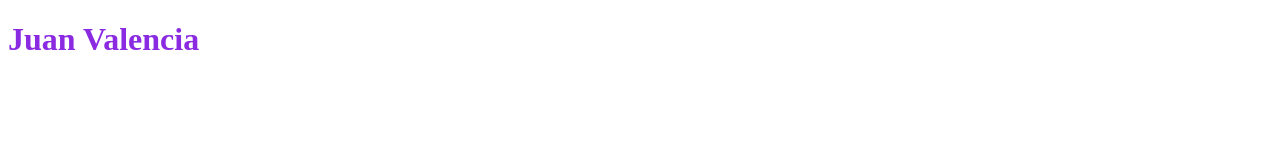
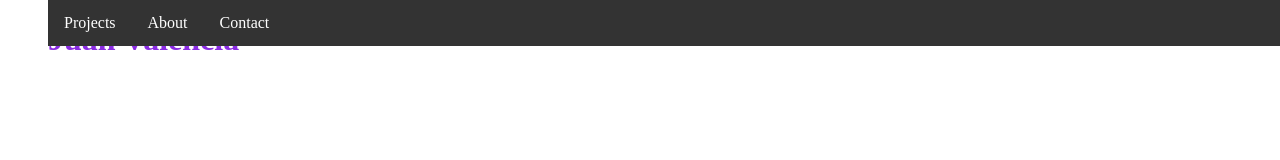
Before and after one commit to Blitzini/First-Website, a plain HTML site: page index.html in a window 1280 px wide. Drawn offline with Linux system fonts and the light colour scheme.

Commit message:
navbar
First attempt at making a navbar\

```diff
--- a/app.css
+++ b/app.css
@@ -1,3 +1,32 @@
 h1 {
     color: blueviolet;
 }
+
+
+/*NavBar styling*/
+.navbar ul{
+    list-style-type: none;
+    margin: 0;
+    padding: 0;
+    overflow: hidden;
+    background-color: #333;
+    position: fixed;
+    top: 0;
+    width: 100%;
+}
+.navbar li{
+    float: left;
+    display: inline;
+}
+
+.navbar li a{
+    display: block;
+    color: white;
+    text-align: center;
+    padding: 14px 16px;
+    text-decoration: none;
+}
+
+.navbar a:hover {
+    background-color: #111;
+  }
--- a/index.html
+++ b/index.html
@@ -8,8 +8,16 @@
 </head>
 <ul>
 
-</ul>
 <body>
+    <nav>
+        <div class="navbar">
+        <ul>
+            <li><a href="projects.html">Projects</a></li>
+            <li><a href="about.html">About</a></li>
+            <li><a href="contact.html">Contact</a></li>
+        </ul>
+        </div>
+    </nav>
     <h1>Juan Valencia</h1>
 </body>
 </html>
```
Also changed, not shown: projects.html (added).
